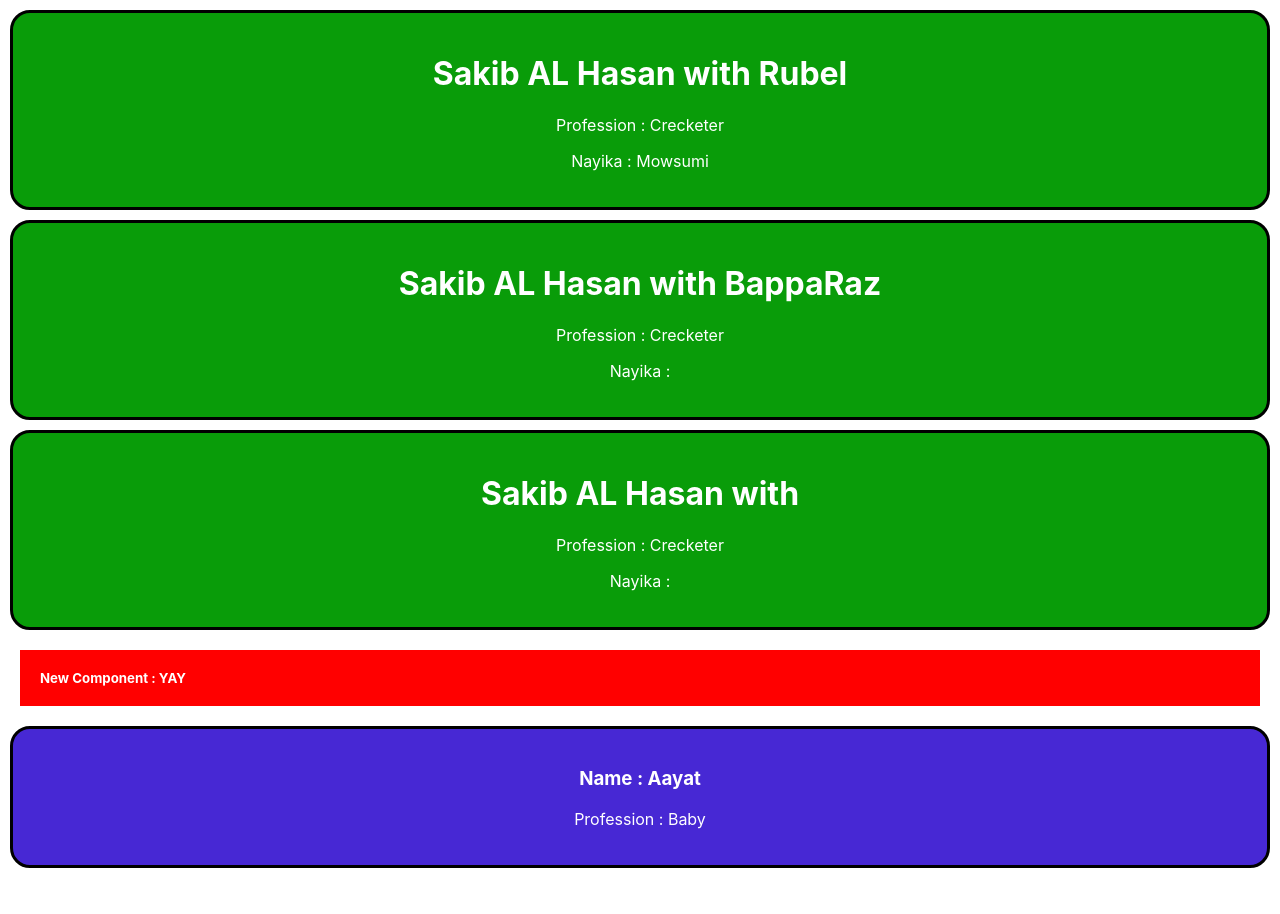
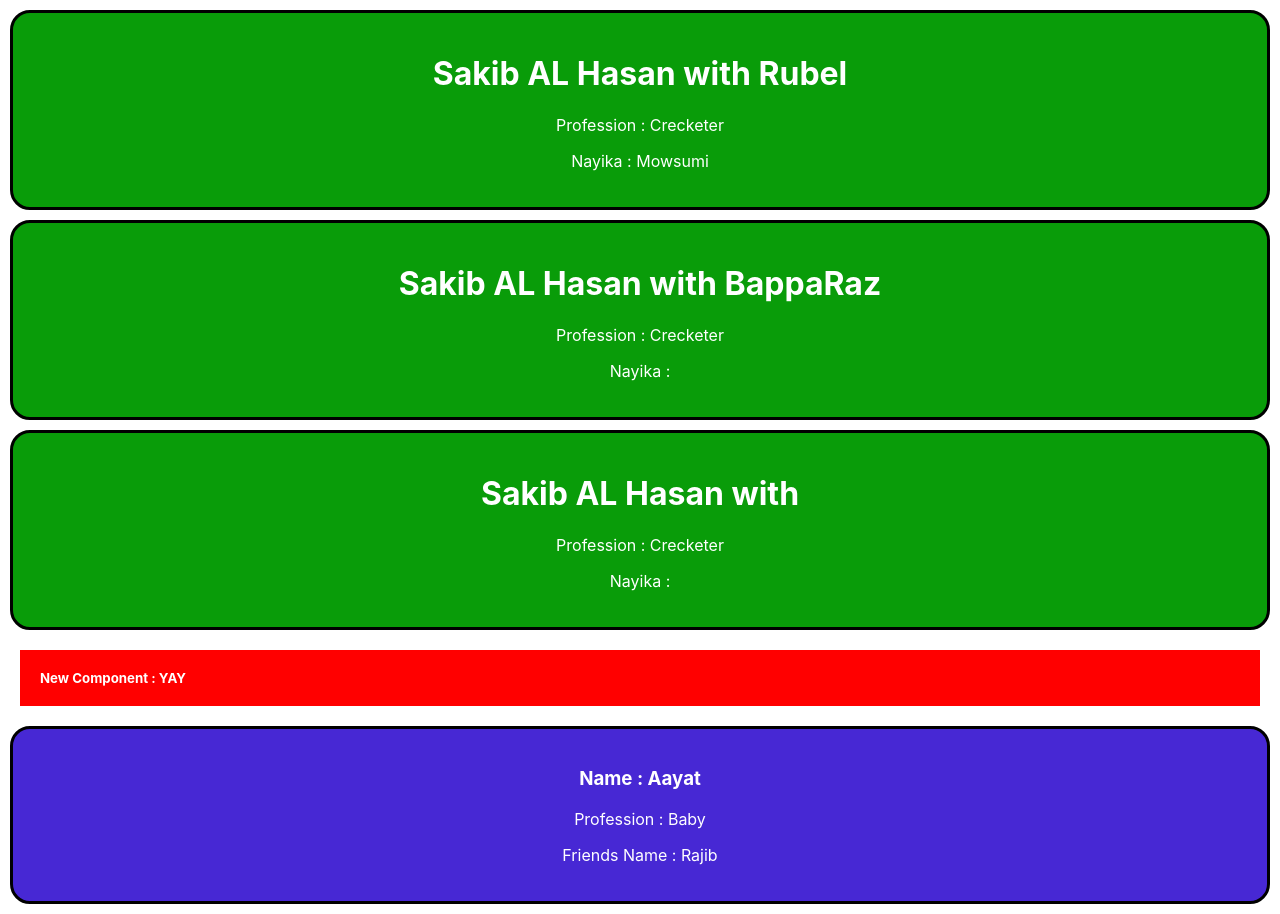
Before and after one commit to mehjabinhasanmoni/reactjs-core-concepts-new, a React (Create React App) app: page / in a window 1280 px wide. Before the commit the page ends 878 px from the top, so only its background shows below. Built offline with nearby package versions, Linux system fonts and the light colour scheme.

Commit message:
Pass vaue in props

```diff
--- a/src/App.js
+++ b/src/App.js
@@ -8,7 +8,7 @@ function App() {
      <Person name="BappaRaz"></Person>
      <Person></Person>
      <h5 style={{backgroundColor:'red',color:'#fff',padding:'20px', margin:'20px'}}> New Component : YAY</h5>
-     <Friend></Friend>
+     <Friend name="Rajib"></Friend>
     </div>
   );
 }
@@ -27,11 +27,13 @@ function Person(props){
 }
 
 
-function Friend(){
+function Friend(props){
+  console.log(props)
   return (
     <div className='friend'>
       <h3>Name : Aayat</h3>
       <p>Profession : Baby</p>
+      <p>Friends Name : {props.name}</p>
     </div>
   )
 }
```
